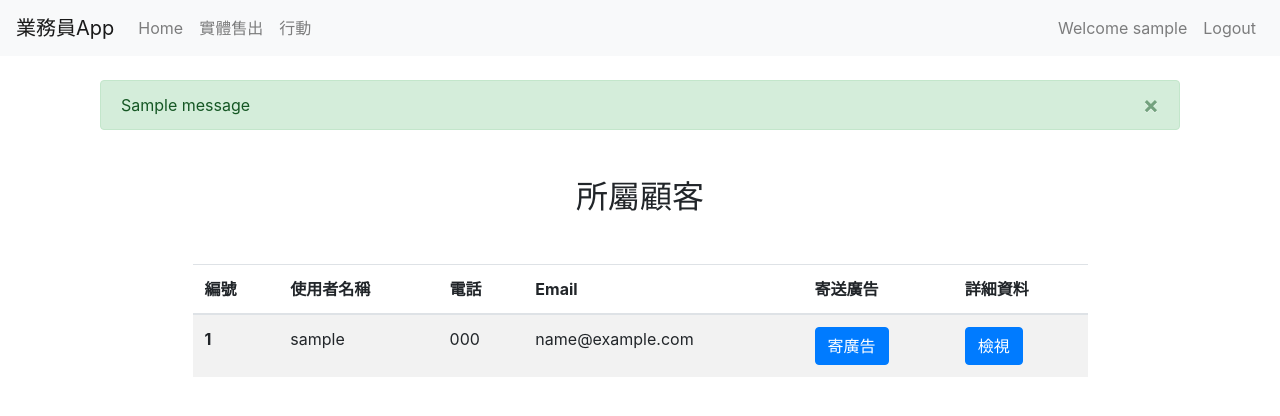
After one commit to hank1224/SE_Group11, a Django app: page /SalesApp/actions/ in a window 1280 px wide. The commit adds this page. Shown: the top 416 px of the page. Run offline with Django 4.2, Linux system fonts and the light colour scheme; a user stored in the database is signed in; tables that the repository leaves empty hold one stand-in row (values such as "Sample post"); one stand-in notice (Sample message) is shown; parts of the project's set-up code (start-up, migrations or seed data) failed here and were passed over; some libraries are stand-ins or nearby versions.

Commit message:
fix alert

```diff
--- a/SE_final/SalesApp_app/urls.py
+++ b/SE_final/SalesApp_app/urls.py
@@ -9,4 +9,7 @@ urlpatterns = [
     path('logout/', auth_views.LogoutView.as_view(next_page='SalesApp/index'), name='SalesApp/logout'),
     path('register/', views.register, name='SalesApp/register'),
     path('sales_sell/', views.sales_sell, name='SalesApp/sales_sell'),
+    path('actions/', views.actions, name='SalesApp/actions'),
+    path('send_ad_email/<int:customer_id>/', views.send_ad_email, name='send_ad_email'),
+    path('send_EQ_email/<int:sales_record_id>/', views.send_EQ_email, name='send_EQ_email'),
 ]
--- a/SE_final/SalesApp_app/views.py
+++ b/SE_final/SalesApp_app/views.py
@@ -19,7 +19,7 @@ def staff_login_required(view_func):
         if not request.user.is_authenticated:
             return redirect('/ShopWeb/login')
         elif request.user.is_active and request.user.is_staff:
-            return redirect('/SalesApp/index')
+            return view_func(request, *args, **kwargs)
         else:
             return view_func(request, *args, **kwargs)
     return wrapper
@@ -61,6 +61,7 @@ def register(request):
         form = SalespeopleRegisterForm()
         return render(request, 'SalesApp/register.html', {'form': form})
 
+@staff_login_required
 def sales_sell(request):
     if request.method == 'POST':
         form = SalesRecordsForm(request.POST)
@@ -77,9 +78,13 @@ def sales_sell(request):
         form = SalesRecordsForm(initial=initial)
     return render(request, 'SalesApp/sales_sell.html', {'form': form})
 
+@staff_login_required
+def actions(request):
+    Customers_list = Customers.objects.filter(salesperson=request.user.salespeople)
+    return render(request, 'SalesApp/actions.html', {'Customers_list': Customers_list})
 
 # 寄廣告信
-def send_ad_email(customer_id):
+def send_ad_email(request, customer_id):
     customer = Customers.objects.get(customer_id=customer_id)
     if not customer.username.email:
         return HttpResponse('此客戶無email資料')
@@ -88,20 +93,21 @@ def send_ad_email(customer_id):
         email_template = 'Email/ad.html'
         from_email = settings.EMAIL_HOST_USER
         to_email = [customer.username.email]
-
+        print("sending email to " + customer.username.email)
         html_content = render_to_string(email_template, {'customer': customer.customer_name, 'customer_id': customer_id})
         text_content = strip_tags(html_content)
 
         email = EmailMultiAlternatives(email_subject, text_content, from_email, to_email)
         email.attach_alternative(html_content, "text/html")
         email.send()
-        return True
+        messages.success(request, f"寄送廣告給 {customer.username} 成功!")
+        return redirect('/SalesApp/actions')
     except:
         print("send_ad_email error.")
-        return False
+        return redirect('/SalesApp/actions')
 
 # 寄EQ信
-def send_EQ_email(sales_record_id):
+def send_EQ_email(request, sales_record_id):
     customer_id = SalesRecords.objects.get(sales_record_id=sales_record_id).customer.customer_id
     customer = Customers.objects.get(customer_id=customer_id)
     if not customer.username.email:
@@ -111,14 +117,15 @@ def send_EQ_email(sales_record_id):
         email_template = 'Email/WarrantyProcessEQ.html'
         from_email = settings.EMAIL_HOST_USER
         to_email = [customer.username.email]
-
+        print("sending email to " + customer.username.email)
         html_content = render_to_string(email_template, {'customer': customer.customer_name, 'sales_record_id': sales_record_id, 'customer_id': customer_id})
         text_content = strip_tags(html_content)
 
         email = EmailMultiAlternatives(email_subject, text_content, from_email, to_email)
         email.attach_alternative(html_content, "text/html")
         email.send()
-        return True
+        messages.success(request, f"寄送問券給 {customer.username} 成功!")
+        return redirect('/SalesApp/actions')
     except:
         print("send_ad_email error.")
-        return False
+        return redirect('/SalesApp/actions')
--- /dev/null
+++ b/SE_final/templates/SalesApp/actions.html
@@ -0,0 +1,50 @@
+{% extends 'SalesApp/base.html' %}
+
+{% block content %}
+
+<div class="container my-5">
+  <h2 class="text-center mb-5">所屬顧客</h2>
+
+  <div class="row justify-content-center">
+    <div class="col-12 col-lg-10">
+
+      {% if Customers_list %}
+      <div class="table-responsive">
+        <table class="table table-striped">
+          <thead>
+            <tr>
+              <th scope="col">編號</th>
+              <th scope="col">使用者名稱</th>
+              <th scope="col">電話</th>
+              <th scope="col">Email</th>
+              <th scope="col">寄送廣告</th>
+              <th scope="col">詳細資料</th>
+            </tr>
+          </thead>
+          <tbody>
+            {% for customer in Customers_list %}
+            <tr>
+              <th scope="row">{{ customer.customer_id }}</th>
+              <td>{{ customer.username }}</td>
+              <td>{{ customer.phone_number }}</td>
+              <td>{{ customer.username.email }}</td>
+              <td><a href="{% url 'send_ad_email' customer.customer_id %}" class="btn btn-primary">寄廣告</a></td>
+              <td><a href="{% url 'SalesApp/index' %}" class="btn btn-primary">檢視</a></td>
+            </tr>
+            {% endfor %}
+          </tbody>
+        </table>
+      </div>
+      {% else %}
+      <p class="text-center">目前沒有訂單資訊。</p>
+      {% endif %}
+
+    </div>
+  </div>
+</div>
+
+{% endblock %}
+
+{% block script %}
+
+{% endblock %}
--- a/SE_final/templates/SalesApp/base.html
+++ b/SE_final/templates/SalesApp/base.html
@@ -24,8 +24,14 @@
                 <li class="nav-item {% block active %} {% endblock %}">
                     <a class="nav-link" href="{% url 'SalesApp/index' %}">Home</a>
                 </li>
+                {% if user.is_authenticated %}
                 <li class="nav-item">
                     <a class="nav-link" href="{% url 'SalesApp/sales_sell' %}">實體售出</a>
+                </li>
+                <li class="nav-item">
+                    <a class="nav-link" href="{% url 'SalesApp/actions' %}">行動</a>
+                </li>
+                {% endif %}
             </ul>
             <ul class="navbar-nav ml-auto">
                 {% if user.is_authenticated %}
@@ -44,11 +50,18 @@
         </div>
     </nav>
     <div class="container my-4">
+        {% if messages %}
+        <div class="container mt-3">
         {% for message in messages %}
-            <div class="alert alert-{{ message.tags }}">
-                {{ message }}
-            </div>
+        <div class="alert alert-success alert-dismissible fade show" role="alert">
+            {{ message }}
+            <button type="button" class="close" data-dismiss="alert" aria-label="Close">
+            <span aria-hidden="true">&times;</span>
+            </button>
+        </div>
         {% endfor %}
+        </div>
+        {% endif %}
         {% block content %}
         {% endblock %}
     </div>
--- a/SE_final/templates/SitChair/index.html
+++ b/SE_final/templates/SitChair/index.html
@@ -9,7 +9,7 @@
         <p class="lead">請選擇您要使用的按摩椅或填寫問券。</p>
         <hr class="my-4">
         <p>我們提供便利使用的按摩椅，讓您輕鬆享受按摩療程。</p>
-        <a class="btn btn-primary btn-lg" href="#" role="button">掃碼使用按摩椅</a>
-        <a class="btn btn-secondary btn-lg" href="#" role="button">填寫體驗問券</a>
+        <a class="btn btn-primary btn-lg" href="{% url 'SitChair/use_massage_chair' %}" role="button">掃碼使用按摩椅</a>
+        <a class="btn btn-secondary btn-lg" href="{% url 'SitChair/list_massage_chair_record' %}" role="button">填寫體驗問券</a>
     </div>
 {% endblock %}
```
Also changed, not shown: SE_final/templates/ShopWeb/base.html (+12 -0 lines), SE_final/templates/ShopWeb/index.html (+0 -19 lines), SE_final/templates/ShopWeb/order.html (+2 -13 lines), SE_final/templates/SitChair/base.html (+12 -0 lines), SE_final/templates/SitChair/list_massage_chair_record.html (+0 -12 lines), SE_final/templates/SitChair/use_massage_chair.html (+0 -13 lines), SE_final/templates/SalesApp/customer_detail.html (added).
